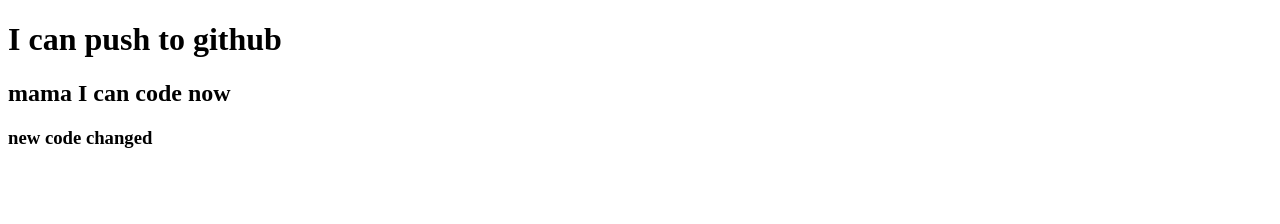
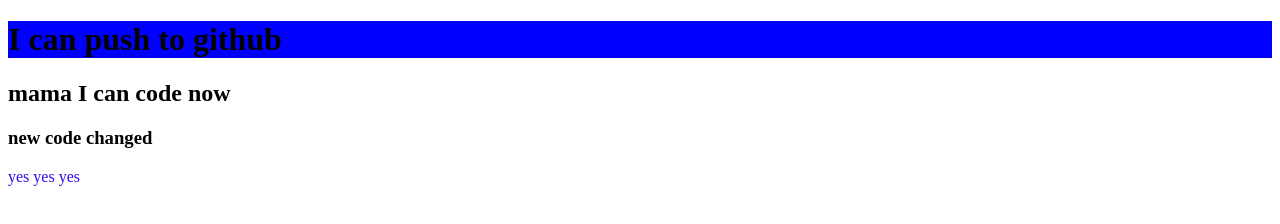
Before and after one commit to SHAHED-BIN/my-second-repo, a plain HTML site: page index.html in a window 1280 px wide. Drawn offline with Linux system fonts and the light colour scheme.

Commit message:
color-changed

```diff
--- a/index.html
+++ b/index.html
@@ -11,6 +11,7 @@
     <h1>I can push to github</h1>
     <h2>mama I can code now</h2>
     <h3>new code changed</h3>
+    <p>yes yes yes</p>
 
 
 </body>
--- a/style.css
+++ b/style.css
@@ -1,3 +1,6 @@
 p{
-    color: red;
+    color: rgb(47, 9, 237);
 }
+h1{
+    background-color: blue;
+}
```
